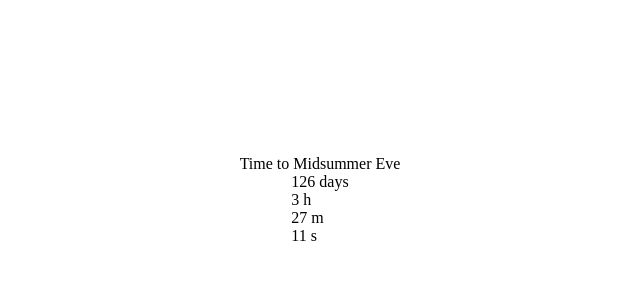
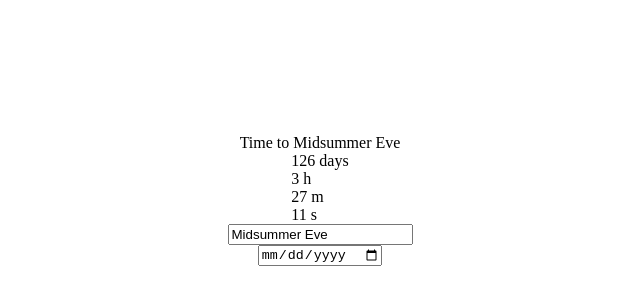
Before and after one commit to patrick-mcgreal-dev/nc-frontend-challenge, an Angular app: page / in a window 1280 px wide. Shown: the part 200-500 px from the top of the page, without its empty margins (320-960 px from the left). Built offline with nearby package versions, Linux system fonts and the light colour scheme.

Commit message:
date input with min value

```diff
--- a/src/app/app.component.html
+++ b/src/app/app.component.html
@@ -6,6 +6,18 @@
     <div>{{ deltaTime.minutes }} m</div>
     <div>{{ deltaTime.seconds }} s</div>
   </div>
+  <div>
+    <input id="eventTitle" [(ngModel)]="eventTitle" />
+  </div>
+  <div>
+    <input
+      id="eventDate"
+      type="date"
+      [(ngModel)]="eventDate"
+      (ngModelChange)="updateDeltaTime()"
+      [min]="minEventDate"
+    />
+  </div>
 </main>
 
 <router-outlet />
--- a/src/app/app.component.ts
+++ b/src/app/app.component.ts
@@ -1,10 +1,11 @@
 import { Component, Input } from '@angular/core'
 import { RouterOutlet } from '@angular/router'
+import { FormsModule } from '@angular/forms'
 
 @Component({
   selector: 'app-root',
   standalone: true,
-  imports: [RouterOutlet],
+  imports: [RouterOutlet, FormsModule],
   templateUrl: './app.component.html',
   styleUrl: './app.component.scss',
 })
@@ -14,10 +15,15 @@ export class AppComponent {
   @Input() eventTitle: string = 'Midsummer Eve'
   @Input() eventDate: Date = new Date(2025, 6, 21)
 
+  minEventDate: string = ''
   deltaTime = { days: 0, hours: 0, minutes: 0, seconds: 0 }
   deltaIntervalId: any
 
   ngOnInit() {
+    const tomorrow = new Date()
+    tomorrow.setDate(tomorrow.getDate() + 1)
+    this.minEventDate = tomorrow.toISOString().split('T')[0]
+
     this.updateDeltaTime()
     this.deltaIntervalId = setInterval(() => {
       this.updateDeltaTime()
@@ -27,7 +33,7 @@ export class AppComponent {
   updateDeltaTime() {
     // https://stackoverflow.com/questions/13903897/javascript-return-number-of-days-hours-minutes-seconds-between-two-dates
 
-    let deltaSeconds = Math.abs(this.eventDate.getTime() - new Date().getTime()) / 1000
+    let deltaSeconds = Math.abs(new Date(this.eventDate).getTime() - new Date().getTime()) / 1000
 
     // calculate whole days, removing the remainder
     this.deltaTime.days = Math.floor(deltaSeconds / 86400)
```
